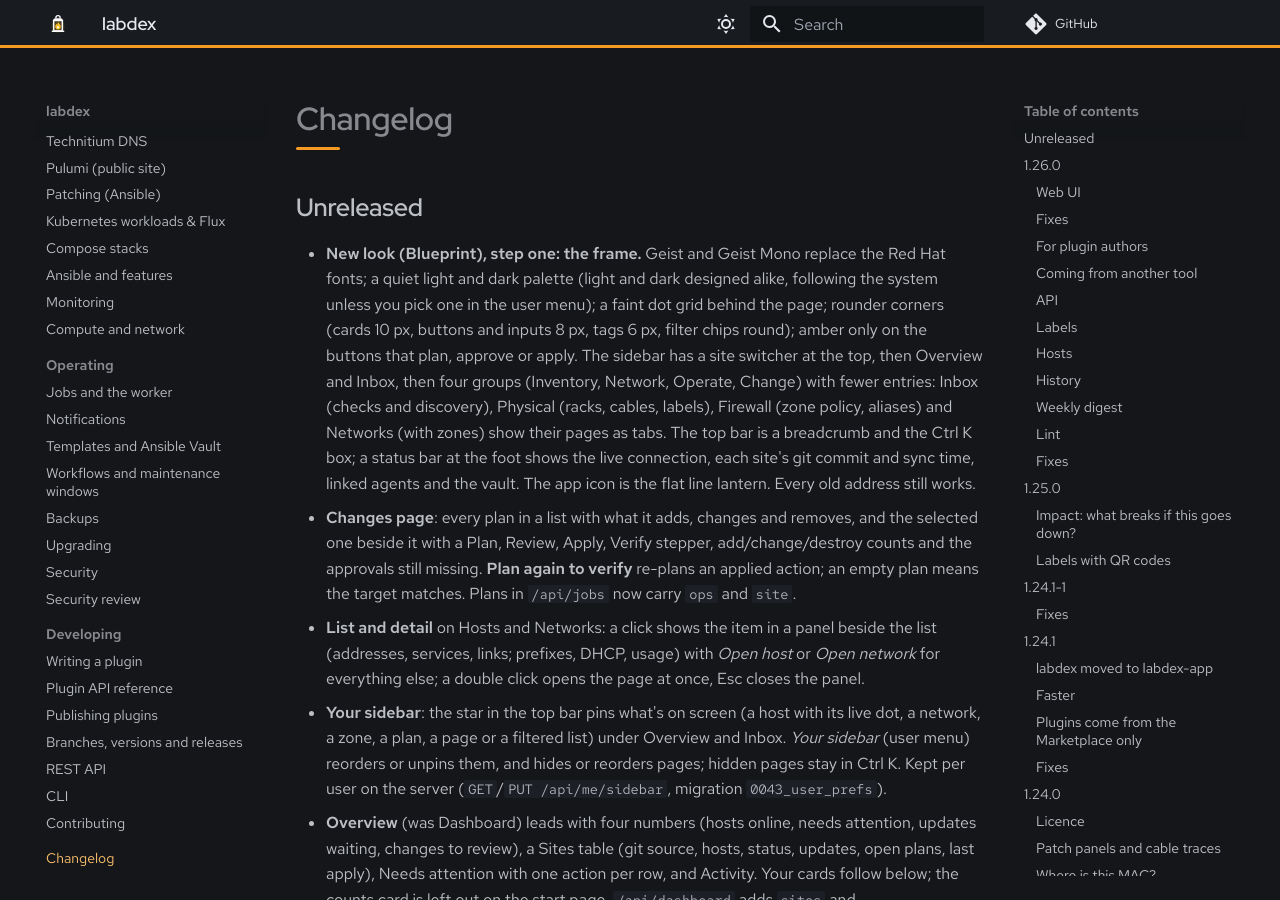
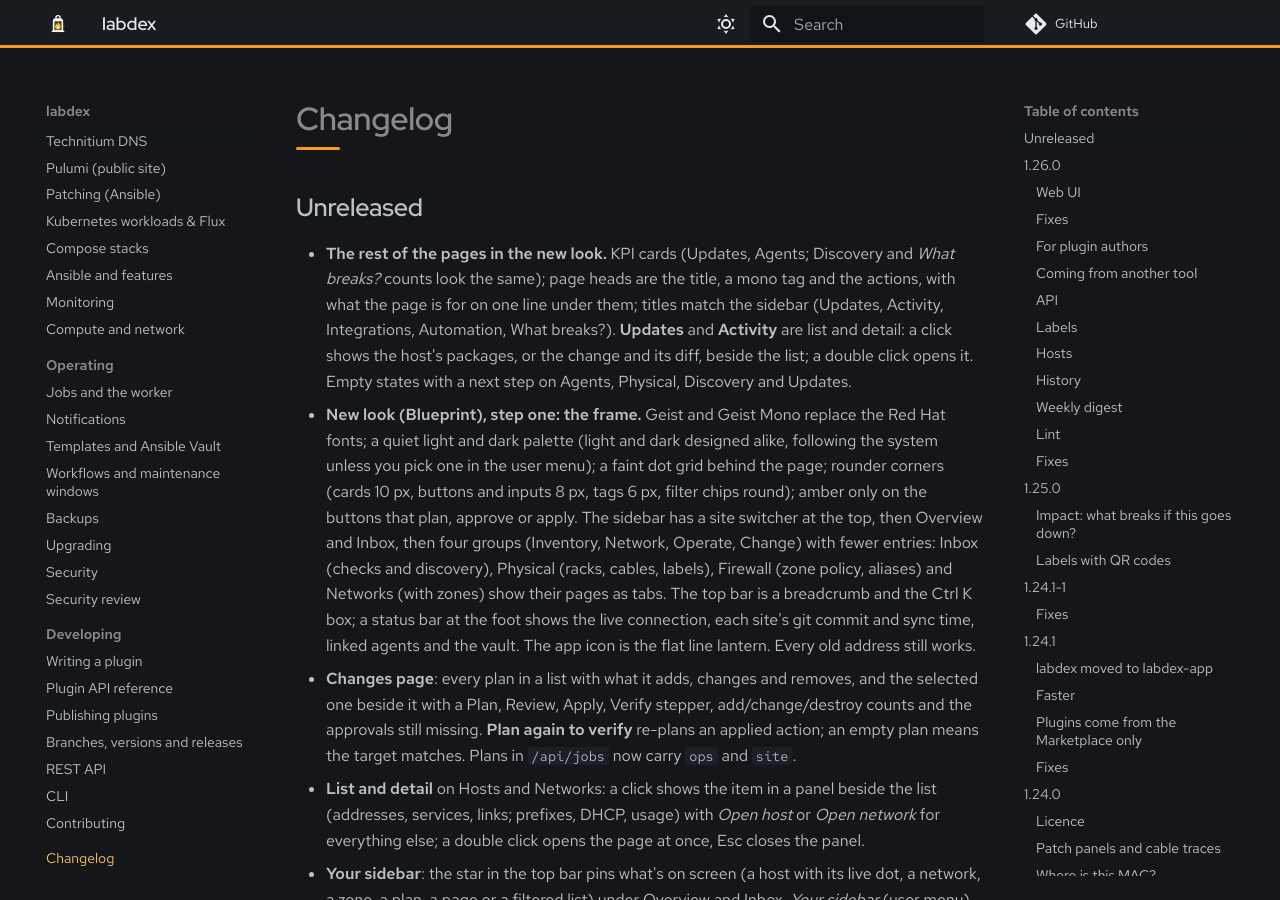
Before and after one commit to labdex-app/labdex, an MkDocs documentation site: the page built from docs/changelog.md, in a window 1280 px wide and 900 px high. Built offline with MkDocs 1.6.1 and Material for MkDocs 9.7.7, drawn with Linux system fonts in a browser that asks for light colours; comment, search, counter and statistics services are not loaded; the version menu is left out.

Commit message:
Blueprint pages: CHANGELOG, docs say Updates
Co-Authored-By: Claude Opus 5.5 <noreply@anthropic.com>
Claude-Session: https://claude.ai/code/session_01Mn3pyo3uTTsovXvg2UZ5wX

```diff
--- a/CHANGELOG.md
+++ b/CHANGELOG.md
@@ -2,6 +2,12 @@
 
 ## Unreleased
 
+- **The rest of the pages in the new look.** KPI cards (Updates, Agents; Discovery and *What
+  breaks?* counts look the same); page heads are the title, a mono tag and the actions, with what
+  the page is for on one line under them; titles match the sidebar (Updates, Activity,
+  Integrations, Automation, What breaks?). **Updates** and **Activity** are list and detail: a click
+  shows the host's packages, or the change and its diff, beside the list; a double click opens it.
+  Empty states with a next step on Agents, Physical, Discovery and Updates.
 - **New look (Blueprint), step one: the frame.** Geist and Geist Mono replace the Red Hat fonts; a
   quiet light and dark palette (light and dark designed alike, following the system unless you pick
   one in the user menu); a faint dot grid behind the page; rounder corners (cards 10 px, buttons and
```
Also changed, not shown: docs/guide/patches.md (+2 -2 lines), docs/plugins/patching.md (+1 -1 lines).
